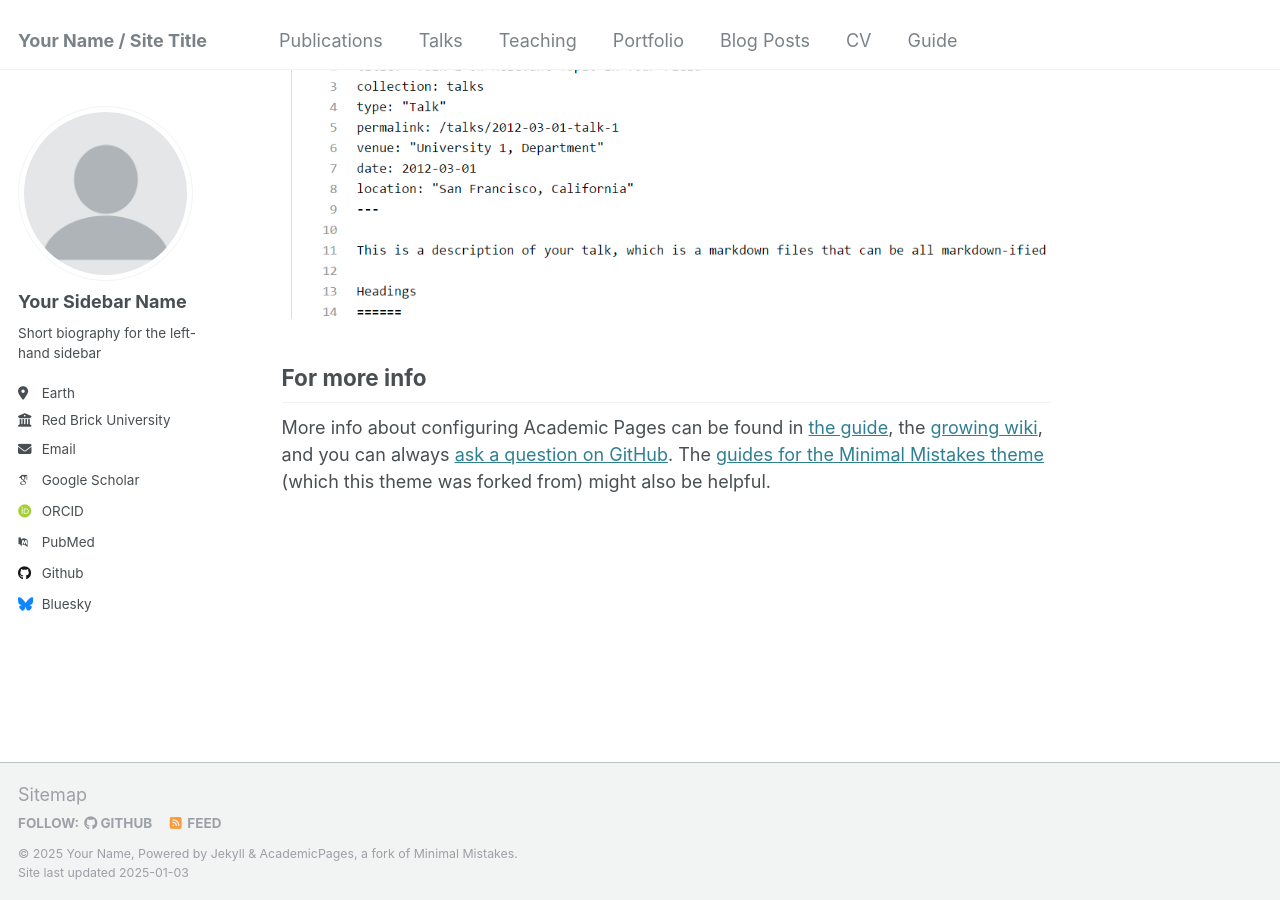
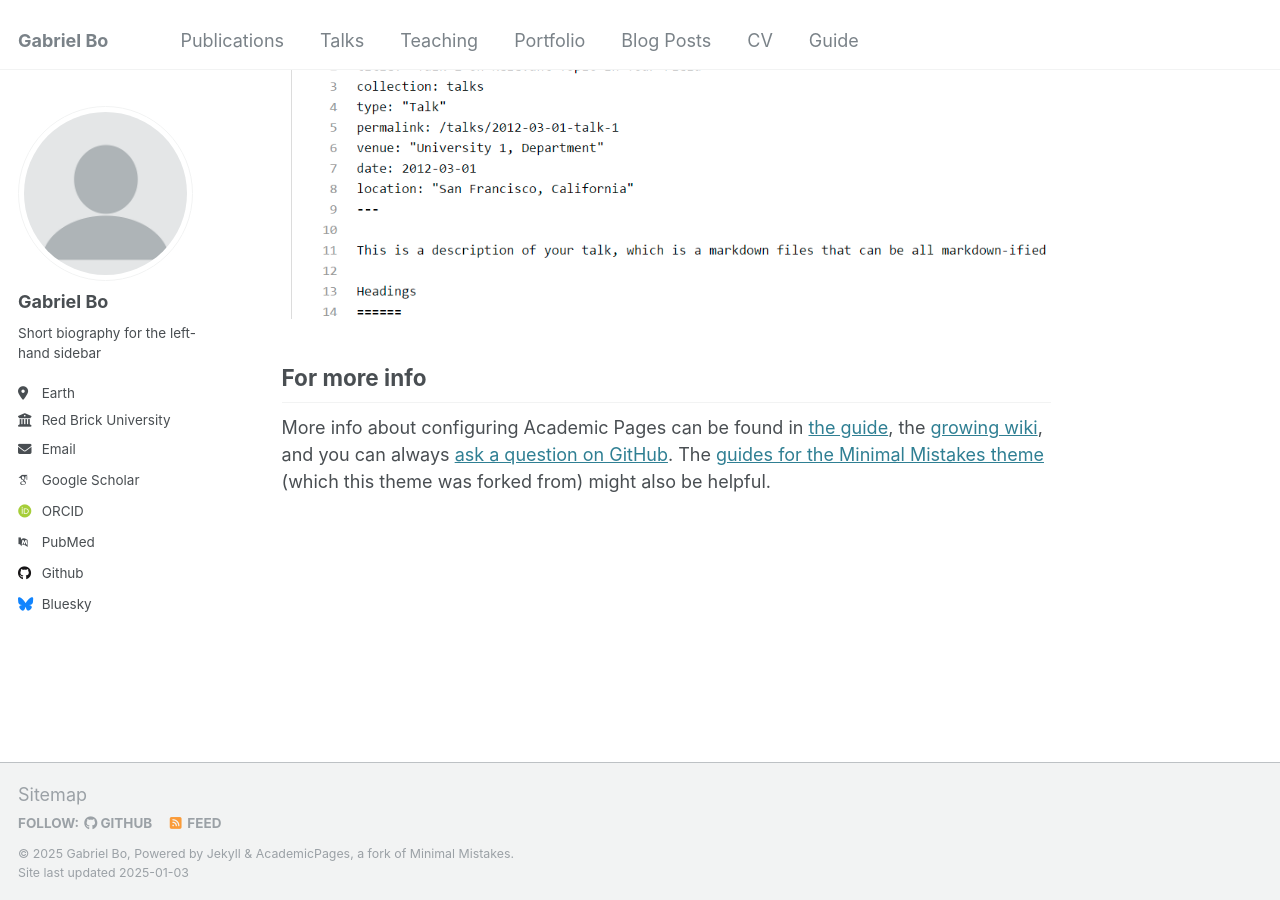
Before and after one commit to gabrielkmbo/gabrielkmbo.github.io, a Jekyll site: the page built from _pages/about.md, in a window 1280 px wide and 900 px high, scrolled down 2643 px. Built offline with Jekyll 4.4.1, drawn with Linux system fonts in a browser that asks for light colours; some web fonts are replaced.

Commit message:
renaming

```diff
--- a/_config.yml
+++ b/_config.yml
@@ -8,13 +8,13 @@
 
 # Basic Site Settings
 locale                   : "en-US"
-title                    : "Your Name / Site Title"
+title                    : "Gabriel Bo"
 title_separator          : "-"
-name                     : &name "Your Name"
+name                     : &name "Gabriel Bo"
 description              : &description "personal description"
-url                      : https://academicpages.github.io # the base hostname & protocol for your site e.g. "https://[your GitHub username].github.io"
+url                      : https://gabrielkmbo.github.io # the base hostname & protocol for your site e.g. "https://[your GitHub username].github.io"
 baseurl                  : "" # the subpath of your site, e.g. "/blog"
-repository               : "academicpages/academicpages.github.io"
+repository               : "gabrielkmbo/gabrielkmbo.github.io"
 
 # Site Author - The following control what appear as part of the author content on the side bar.
 #               If a field is blank the icon and link will not appear, otherwise it will be shown.
@@ -22,7 +22,7 @@ repository               : "academicpages/academicpages.github.io"
 author:
   # Biographic information
   avatar           : "profile.png"
-  name             : "Your Sidebar Name"
+  name             : "Gabriel Bo"
   pronouns         : # example: "she/her"
   bio              : "Short biography for the left-hand sidebar"
   location         : "Earth"
```
